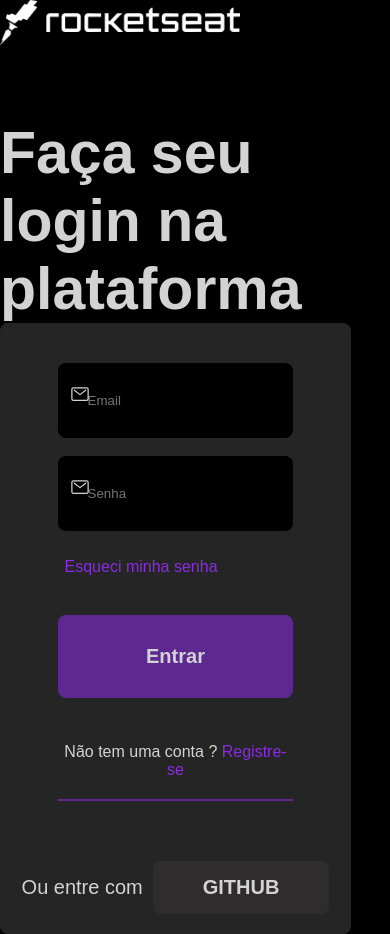
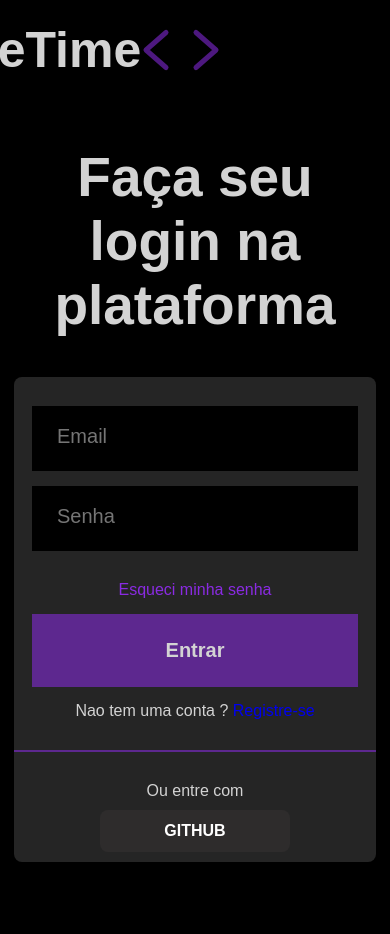
Before and after one commit to Rafaelsimas/interface-rocketSeat, a plain HTML site: page index.html in a window 390 px wide. After the commit the page ends 872 px from the top, so only its background shows below. Drawn offline with nearby package versions, Linux system fonts and the light colour scheme.

Commit message:
Adicionado layout responsivo  Breackpoint de 800 px

```diff
--- a/index.html
+++ b/index.html
@@ -9,33 +9,36 @@
 </head>
 <body>
   <div class="container-geral">
-        <div class="texto">
-            <img src="./img/logoNome.webp" alt="">
+    <div class="titulo">
+        <div class="logo-codeTime">
+            <div class="code-time">codeTime</div>
+            <ion-icon class="icone-code" name="code-outline"></ion-icon>
+        </div>
+
         <h1>Faça seu login
             na plataforma</h1>
     </div>
     <div class="formulario">
         <form action="#">
-                <div class="box-mail">
-                    <input placeholder="Email"  type="text">
-                    <ion-icon name="mail-outline"></ion-icon>
+            <div class="inputs">
+                <input placeholder="Email" type="text">
+                <input placeholder="Senha" type="text">
             </div>
-                <div class="box-senha">
-                    <input placeholder="Senha" type="text">
-                    <ion-icon name="mail-outline"></ion-icon>
+            <div class="caixa-senha">
+                <a href="" class="reset-senha">Esqueci minha senha</a>
             </div>
-                <a class="link-color lembrar-senha" href="#">Esqueci minha senha</a>
             <button>Entrar</button>
-                <p class="registro">Não tem uma conta ? <a class="link-color" href="#">Registre-se</a></p>
+            <div class="registro">
+                <p class="registrar">Nao tem uma conta ? <a href="#">Registre-se</a></p>
+            </div>
             <div class="divisor"></div>
+            <div class="loginComGitHub">
+                <p class="logar">Ou entre com</p>
+                <a class="gitHub" href="#">GITHUB</a>
+            </div>
         </form>
-            <div class="gitHub">
-                <p>Ou entre com </p>
-                <a class="button-github" href="#">GITHUB</a>
-            </div>
     </div>
   </div>
   <script type="module" src="https://unpkg.com/ionicons@5.5.2/dist/ionicons/ionicons.esm.js"></script>
-<script nomodule src="https://unpkg.com/ionicons@5.5.2/dist/ionicons/ionicons.js"></script>
 </body>
 </html>
--- a/style.css
+++ b/style.css
@@ -25,118 +25,187 @@ body{
     font-family: sans-serif;
 }
 
-h1{
-    font-size: 5.9rem;
+.container-geral {
+    width: 98%;
+    max-width: 900px;
+    margin-inline: auto;
+    padding: 1rem;
 }
 
-.texto{
-    width: 100%;
+.titulo{
+    display: flex;
+    justify-content: center;
+    align-items: center;
+    flex-direction: column;
 }
 
-.texto img {
-    width: 24rem;
-    margin-bottom: 7rem;
+.logo-codeTime{
+    display: flex;
+    justify-content: flex-start;
+    align-items: center;
+    margin-bottom:5.5rem;
 }
 
-.container-geral{
-  /*   display: flex;
-    gap: 4rem;
-    background: red; */
-    width: 90%;
-    max-width: 900px;
+.icone-code{/* ícone */
+    display: inline-block;
+    font-size: 8rem;
+    color: var(--bg-button);
+    font-weight: bold;
+}
+
+.code-time{/* titulo */
+    font-size: 5rem;
+    font-weight: bold;
+    display: inline-block;
+    margin-left: -26rem;
+}
+.titulo h1{
+    font-size: 5.5rem;
+    margin-bottom: 4rem;
+    display: flex;
+    justify-content: center;
+    align-items: center;
+    text-align: center;
 }
 
 .formulario{
     width: 100%;
-    background: var(--bg-form);
-    border-radius: 8px;
 }
 
-form{
-    padding: 4rem;
-    margin-inline: auto;
+form {
+    background: var(--bg-form);
     display: flex;
     justify-content: center;
+    align-items: center;
     flex-direction: column;
-    width: 90%;
     text-align: center;
+    padding: 0px;
     border-radius: 8px;
-}
-
-input {
-    background: var(--bg-body);
-    border: none;
-    border-radius: 8px;
-    padding: 3rem;
-    margin-bottom: 18px;
     width: 100%;
 }
 
-
-
-.lembrar-senha{
-    padding: 0.9rem;
-    display: flex;
-    justify-content: flex-start;
-    margin-left: -2px;
-    margin-bottom: 30px;
+.inputs{
+    margin-top: 2.9rem;
+    width: 100%;
 }
 
-.link-color{
-    color: var(--link-op);
-}
-button {
-    background: var(--bg-button);
-    color: var(--text-color);
-    font-weight: bold;
-    font-size: 2rem;
-    border: none;
-    border-radius: 8px;
-    padding: 3rem;
-    margin-bottom: 45px;
+form input, button{
+    width: 90%;
+    padding: 25px;
+    margin-bottom: 1.5rem;
 }
 
-.divisor{
-    margin-top: 2rem;
-    border: 1px solid var(--bg-button);
+input{
+    background: var(--bg-body);
+    border: none;
 }
 
-.gitHub{
-    display: flex;
-    justify-content: center;
-    padding: 2rem;
-    align-items: center;
-    gap: 1rem;
-}
-
-.gitHub p{
-    color: var(--text-color);
+input::placeholder{
     font-size: 2rem;
     font-weight: normal;
 }
 
-.button-github{
-    gap: 3rem;
-    border-radius: 8px;
-    color: var(--text-color);
-    padding: 1.5rem 5rem;
-    font-weight: bold;
-    font-size: 2rem;
-    background: var(--buton-link);
+.caixa-senha{
+    display: flex;
+    justify-content: flex-start;
+    align-items: center;
+    padding: 1.5rem;
 }
 
-
-.box-mail{
-    position: relative;
-}
-.box-senha{
-    position: relative;
+.caixa-senha .reset-senha{
+    color: var(--link-op);
 }
 
-ion-icon {
+button{
+    background: var(--bg-button);
+    border: none;
+    font-weight: bold;
+    color: var(--text-color);
     font-size: 2rem;
-    position: absolute;
-    left: 1rem;
-    top: 1.9rem;
-    padding: 0.2rem;
 }
+
+.divisor{
+    border-bottom: 2px solid var(--bg-button);
+    padding: 1.5rem;
+    width: 100%;
+    margin-bottom: 30px;
+}
+
+.loginComGitHub {
+    display: flex;
+    flex-direction: column;
+    gap: 1rem;
+    align-items: center;
+    margin-bottom: 1rem;
+}
+
+.gitHub{
+
+    padding: 12px 64px;
+    background: var(--buton-link);
+    color:white ;
+    border-radius: 8px;
+    font-weight: bold;
+}
+
+@media (min-width:800px){
+    .container-geral{
+        margin-top: 9rem;
+        width: 100%;
+        max-width: 1400px;
+        margin-inline: auto;
+        padding: 5rem;
+        display: flex;
+        justify-content: space-between;
+        gap: 5rem;
+        align-items: center;
+    }
+
+    .logo-codeTime{
+        display: flex;
+        justify-content: flex-start;
+        align-items: center;
+        margin-bottom:5.5rem;
+    }
+
+    .icone-code{/* ícone */
+        display: inline-block;
+        font-size: 8rem;
+        color: var(--bg-button);
+        font-weight: bold;
+    }
+
+    .code-time{/* titulo */
+        font-size: 5rem;
+        font-weight: bold;
+        display: inline-block;
+    }
+
+    .titulo h1 {
+        font-size: 8.4rem;
+        margin-bottom: 4rem;
+    }
+
+    .formulario{
+        width: 72%;
+    }
+
+    form input, button{
+        width: 100%;
+        padding: 27px;
+        margin-bottom: 1.5rem;
+        border-radius: 9px;
+    }
+
+    form{
+        background: var(--bg-form);
+        display: flex;
+        justify-content: center;
+        align-items: center;
+        flex-direction: column;
+        text-align: center;
+        padding: 25px;
+        border-radius: 8px;
+        width: 100%;
+    }
+}
```
Lines whose indentation alone changed are shown as unchanged.
